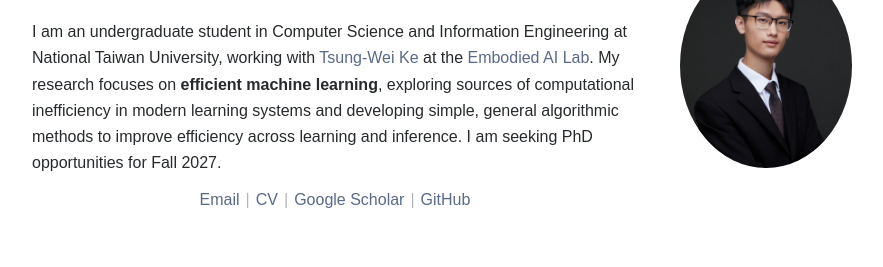
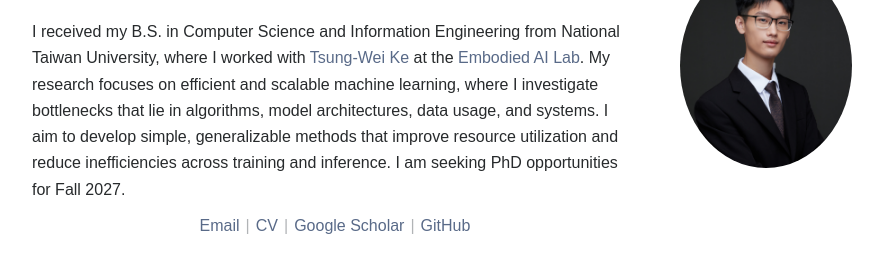
Before and after one commit to hsuanchi1506/hsuanchi1506.github.io, a plain HTML site: page index.html in a window 1280 px wide. Shown: the part 112-379 px from the top of the page, without its empty margins (198-1081 px from the left). Drawn offline with Linux system fonts and the light colour scheme.

Commit message:
Update website

```diff
--- a/index.html
+++ b/index.html
@@ -16,11 +16,12 @@
       <div class="intro-copy">
         <h1>Hsuan-Chi Liu</h1>
         <p>
-          I am an undergraduate student in Computer Science and Information Engineering at National Taiwan University,
-          working with <a href="https://twke18.github.io/">Tsung-Wei Ke</a> at the
+          I received my B.S. in Computer Science and Information Engineering from National Taiwan University,
+          where I worked with <a href="https://twke18.github.io/">Tsung-Wei Ke</a> at the
           <a href="https://embodiedai-ntu.github.io/">Embodied AI Lab</a>. My research focuses on
-          <strong>efficient machine learning</strong>, exploring sources of computational inefficiency in modern learning
-          systems and developing simple, general algorithmic methods to improve efficiency across learning and inference.
+          efficient and scalable machine learning, where I investigate bottlenecks that lie in algorithms,
+          model architectures, data usage, and systems. I aim to develop simple, generalizable methods that improve
+          resource utilization and reduce inefficiencies across training and inference.
           I am seeking PhD opportunities for Fall 2027.
         </p>
         <nav class="personal-links" aria-label="Personal links">
```
Also changed, not shown: 2 other files.
